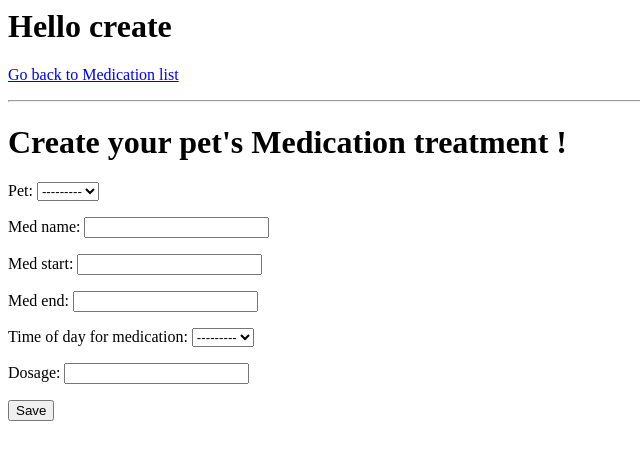
After one commit to jonathanreveille/yuki_app, a Django app: page /healthbook/medication_create/ in a window 1280 px wide. The commit adds this page. Shown: the top 460 px of the page, without its empty margins (0-640 px from the left). Run offline with Django 3.2, Linux system fonts and the light colour scheme; the visitor is signed in with stand-in values (Sample User, id 1); data that the repository does not hold is empty.

Commit message:
healthbook and Medication CRUD made, with templates, urls and views

```diff
--- a/animals/templates/animals/home.html
+++ b/animals/templates/animals/home.html
@@ -12,6 +12,11 @@
         <li><a href="{% url 'schedules:task_list' %}">See Task list</a></li>
         <li><a href="{% url 'schedules:schedule_list'%}"> See your schedules</a></li>
         <li><a href="{% url 'healthbook:healthbook_list'%}"> See healthbook </a></li>
+        <li><a href="{% url 'healthbook:healthbook_create' %}">Add information for pet's HealthBook</a></li>
+
+        <li><a href="{% url 'healthbook:medication_list'%}">See Medication Treatment</a></li>
+        <li><a href="{% url 'healthbook:medication_create'%}">Create Medication Treatment</a></li>
+
         <li><a href="{% url 'logout' %}">Log out</a></li>
 
     </ul>
--- a/healthbook/forms.py
+++ b/healthbook/forms.py
@@ -2,7 +2,7 @@ from django import forms
 from django.forms import CheckboxSelectMultiple
 
 from animals.models import Pet
-from .models import HealthBook
+from .models import HealthBook, Medication
 
 
 class CustomModelMultipleChoiceField(forms.ModelMultipleChoiceField):
@@ -38,3 +38,30 @@ class CreateHealthBookForPet(forms.ModelForm):
         queryset=None,
         widget=CheckboxSelectMultiple
         )
+
+
+class CreateMedicationForPet(forms.ModelForm):
+    """method to create a custom form
+    to create a schedule for a cat
+    The idea; is that the user can only see
+    his objects"""
+
+    def __init__(self, *args, **kwargs):
+        """ Grants access to the request object so that only members
+        of the current user are given as options"""
+
+        self.request = kwargs.pop('request')
+        super(CreateMedicationForPet, self).__init__(*args, **kwargs)
+
+        self.fields['pet'].queryset = Pet.objects.filter(
+            owner=self.request.user)
+
+    class Meta:
+
+        model = Medication
+        fields = ('pet', 'med_name',
+                'med_start', 'med_end','time','dosage')
+
+        pet = CustomModelMultipleChoiceField(
+        queryset=None,
+        widget=CheckboxSelectMultiple)
--- a/healthbook/models.py
+++ b/healthbook/models.py
@@ -42,9 +42,10 @@ class Medication(models.Model):
 
     pet = models.ForeignKey('animals.Pet', on_delete=models.CASCADE, related_name="pet_medication")
     med_name = models.CharField(max_length=100)
-    med_start = models.DateField(null=True, default="Everyday")
+    med_start = models.DateField(null=True)
     med_end = models.DateField(null=True)
     time = models.ForeignKey('schedules.TimeOfDay',
                             on_delete=models.CASCADE,
                             related_name="time_medication",
                             verbose_name="time of day for medication")
+    dosage = models.CharField(max_length=300, null=True, blank=True)
--- a/healthbook/templates/healthbook/healthbook_form.html
+++ b/healthbook/templates/healthbook/healthbook_form.html
@@ -1,11 +1,12 @@
-<p><a href="{% url 'healthbook:healthbook_list' %}"></a></p>
+<p><a href="{% url 'healthbook:healthbook_list' %}"> Go back to Healthbook list</a></p>
 
 <hr>
+
 
 <h1> Create your pet's Healthbook ! </h1>
 
     <form method="POST">
         {% csrf_token %}
         {{ form.as_p }}
-        <input type='submit' value='Create'/>
+        <input type='submit' value='Save'/>
     <form>
--- /dev/null
+++ b/healthbook/templates/healthbook/medication_form.html
@@ -0,0 +1,14 @@
+<h1>Hello create</h1>
+
+<p><a href="{% url 'healthbook:medication_list' %}"> Go back to Medication list</a></p>
+
+<hr>
+
+
+<h1> Create your pet's Medication treatment ! </h1>
+
+    <form method="POST">
+        {% csrf_token %}
+        {{ form.as_p }}
+        <input type='submit' value='Save'/>
+    <form>
--- a/healthbook/urls.py
+++ b/healthbook/urls.py
@@ -1,9 +1,17 @@
 from django.urls import path
-from .views import HealthBookList, HealthBookCreate
+from .views import HealthBookCreateView, HealthBookListView, HealthBookUpdateView, MedicationDeleteView, MedicationListView, MedicationCreateView, MedicationUpdateView
 
 app_name = "healthbook"
 
 urlpatterns = [
-    path('healthbook_list/', HealthBookList.as_view(), name="healthbook_list"),
-    path('healthbook_create/', HealthBookCreate.as_view(), name="healthbook_create"),
+    #HeathBook
+    path('healthbook_list/', HealthBookListView.as_view(), name="healthbook_list"),
+    path('healthbook_create/', HealthBookCreateView.as_view(), name="healthbook_create"),
+    path('healthbook_update/<int:pk>', HealthBookUpdateView.as_view(), name="healthbook_update"),
+
+    #Medication
+    path('medication_list/', MedicationListView.as_view(),name="medication_list"),
+    path('medication_create/', MedicationCreateView.as_view(), name="medication_create"),
+    path('medication_update/<int:pk>', MedicationUpdateView.as_view(), name="medication_update"),
+    path('medication_delete/<int:pk>', MedicationDeleteView.as_view(), name="medication_delete"),
 ]
--- a/healthbook/views.py
+++ b/healthbook/views.py
@@ -1,33 +1,31 @@
 from healthbook.forms import CreateHealthBookForPet
-from django.shortcuts import render
 from django.contrib.auth.mixins import LoginRequiredMixin
 from django.views.generic.list import ListView
-from django.views.generic.detail import DetailView
 from django.views.generic.edit import CreateView, UpdateView, DeleteView
 from django.urls import reverse_lazy
 
 from .models import HealthBook, Medication
-from animals.models import Pet
-from .forms import CreateHealthBookForPet
+from .forms import CreateHealthBookForPet, CreateMedicationForPet
 
 
-class HealthBookList(LoginRequiredMixin, ListView):
+class HealthBookListView(LoginRequiredMixin, ListView):
     """view to see HealthBook information
     about the user's pet"""
+
     model = HealthBook
     context_object_name = "healthbook"
     template_name = 'healthbook/healthbook_list.html'
 
     def get_context_data(self, **kwargs):
         """equivalent to context dict to use variables"""
+
         context = super().get_context_data(**kwargs)
         context["healthbook"] = HealthBook.objects.filter(
             pet__owner=self.request.user)
-        context["color"] = "red"
         return context
 
 
-class HealthBookCreate(LoginRequiredMixin, CreateView):
+class HealthBookCreateView(LoginRequiredMixin, CreateView):
     """view to create pet healthbook"""
 
     model = HealthBook
@@ -39,30 +37,73 @@ class HealthBookCreate(LoginRequiredMixin, CreateView):
         """ Passes the request object to the form class.
          This is necessary to only display members that belong to a given user"""
 
-        kwargs = super(HealthBookCreate, self).get_form_kwargs()
+        kwargs = super(HealthBookCreateView, self).get_form_kwargs()
         kwargs['request'] = self.request
         return kwargs
 
 
-class HealthBookUpdate(LoginRequiredMixin, UpdateView):
-    pass
+class HealthBookUpdateView(LoginRequiredMixin, UpdateView):
+    """update a healthbook of pet"""
+
+    model = HealthBook
+    fields = ('pet', 'sterilize', 'vaccine',
+                    'last_vaccine','next_vaccine',
+                    'veterinary_name','veterinary_phone',)
+    success_url = reverse_lazy('healthbook:healthbook_list')
 
 
 ####################################
 ######### MEDICATION ZONE ##########
 ####################################
 
-class MedicationList(LoginRequiredMixin, ListView):
-    pass
+class MedicationListView(LoginRequiredMixin, ListView):
+    """view to see all medications for a pet"""
+    model = Medication
+    context_object_name = 'medication'
+    template_name = 'healthbook/medication_list.html'
 
-class MedicationCreate(LoginRequiredMixin, CreateView):
-    pass
+    def get_context_data(self, **kwargs):
+        """equivalent to context dict to use variables"""
+        context = super().get_context_data(**kwargs)
+        context["medication"] = Medication.objects.filter(
+            pet__owner=self.request.user)
+        return context
 
-class MedicationUpdate(LoginRequiredMixin, UpdateView):
-    pass
 
-class MedicationDetail(LoginRequiredMixin,DetailView):
-    pass
+class MedicationCreateView(LoginRequiredMixin, CreateView):
+    """view to create a new medication sheet
+    for the pet"""
 
-class MedicationDelete(LoginRequiredMixin, DeleteView):
-    pass
+    model = Medication
+    form_class = CreateMedicationForPet
+    template_name = 'healthbook/medication_form.html'
+    success_url = reverse_lazy('healthbook:medication_list')
+
+    def get_form_kwargs(self):
+        """ Passes the request object to the form class.
+         This is necessary to only display members that belong to a given user"""
+
+        kwargs = super(MedicationCreateView, self).get_form_kwargs()
+        kwargs['request'] = self.request
+        return kwargs
+
+
+class MedicationUpdateView(LoginRequiredMixin, UpdateView):
+    """view to update the medication fields for
+    a pet, it uses healthbook_form.html with all
+    the data from the creation that the user can modify"""
+
+    model = Medication
+    fields = ('pet', 'med_name',
+                'med_start', 'med_end','time','dosage')
+    success_url = reverse_lazy('healthbook:healthbook_list')
+
+
+class MedicationDeleteView(LoginRequiredMixin, DeleteView):
+    """view to ask for confirmation and it deletes
+    a medication treatment for a pet if user agrees"""
+
+    model = Medication
+    context_object_name = 'medication'
+    template_name = 'healthbook/medication_confirm_delete.html'
+    success_url = reverse_lazy('healthbook:medication_list')
```
Also changed, not shown: healthbook/templates/healthbook/healthbook_list.html (+13 -10 lines), healthbook/templates/healthbook/medication_confirm_delete.html (added, +11 -0 lines), healthbook/templates/healthbook/medication_list.html (added, +26 -0 lines), healthbook/migrations/0002_auto_20210611_0816.py (added).
